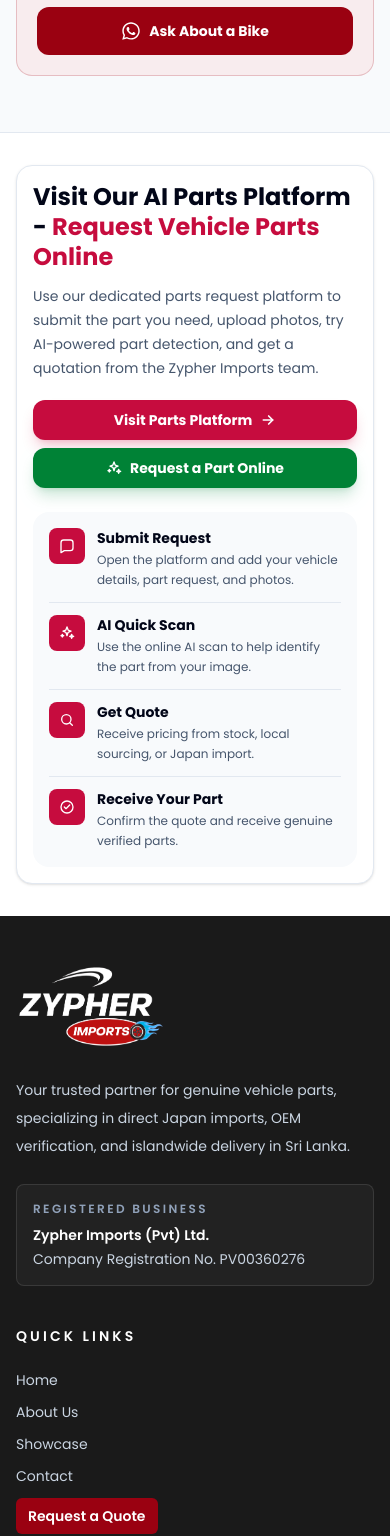
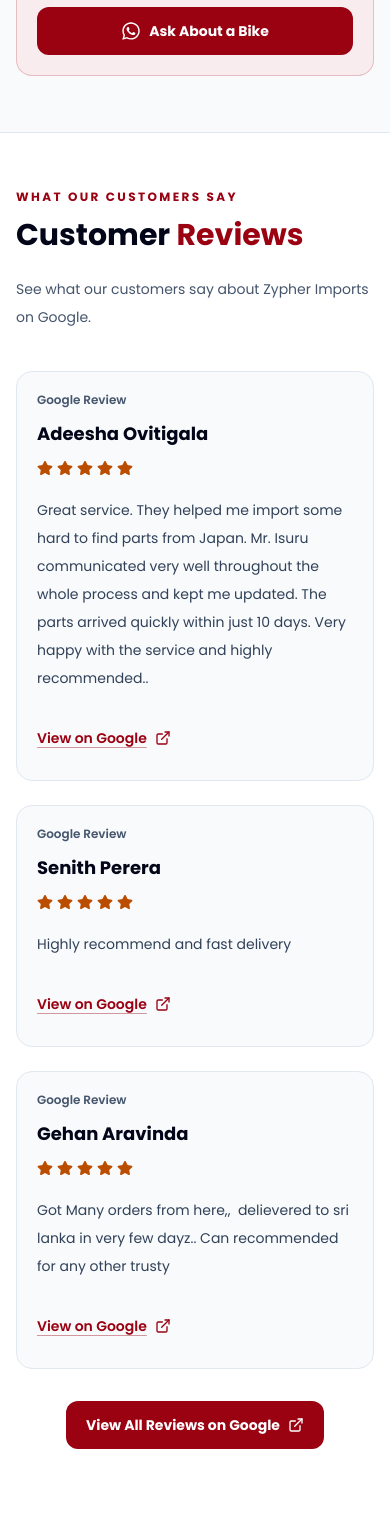
Before and after one commit to thriveyou/zypher-auto-parts-production, a Next.js app: page / in a window 390 px wide. Shown: the part 4460-5996 px from the top of the page. Built offline with nearby package versions, Linux system fonts and the light colour scheme.

Commit message:
feat: add GoogleReviews component to display customer reviews on the homepage

```diff
--- a/src/app/page.tsx
+++ b/src/app/page.tsx
@@ -9,6 +9,7 @@
 import PartsShowcaseHeader from "@/components/PartsHeader";
 import PartsShowcaseGrid from "@/components/Showcase-grid";
 import ZypherBikes from "@/components/ZypherBikes";
+import GoogleReviews from "@/components/GoogleReviews";
 import { pageMetadata, siteConfig } from "@/lib/seo";
 
 export const metadata: Metadata = pageMetadata({
@@ -52,6 +53,7 @@
         <PartsShowcaseGrid />
       </section>
       <ZypherBikes />
+      <GoogleReviews />
       <PartsRequestSection />
     </main>
   );
--- /dev/null
+++ b/src/components/GoogleReviews.tsx
@@ -0,0 +1,98 @@
+import { FaRegStar, FaStar } from "react-icons/fa";
+import { FiExternalLink } from "react-icons/fi";
+import { allReviewsUrl, reviews } from "@/data/reviews";
+
+export default function GoogleReviews() {
+  if (reviews.length === 0) return null;
+
+  return (
+    <section
+      id="reviews"
+      aria-labelledby="reviews-heading"
+      className="scroll-mt-8 bg-white py-14 md:py-20"
+    >
+      <div className="site-container">
+        <div className="max-w-3xl">
+          <p className="text-xs font-bold tracking-[0.2em] text-zypher-red">
+            WHAT OUR CUSTOMERS SAY
+          </p>
+          <h2
+            id="reviews-heading"
+            className="mt-3 text-3xl font-bold leading-tight text-slate-950 md:text-5xl"
+          >
+            Customer <span className="text-zypher-red">Reviews</span>
+          </h2>
+          <p className="mt-5 text-sm leading-7 text-slate-600 md:text-base">
+            See what our customers say about Zypher Imports on Google.
+          </p>
+        </div>
+
+        <ul className="mt-10 grid grid-cols-1 gap-6 sm:grid-cols-2 lg:grid-cols-3">
+          {reviews.map((review) => (
+            <li
+              key={review.url}
+              className="flex min-w-0 flex-col rounded-2xl border border-slate-200 bg-slate-50 p-5 transition-shadow hover:shadow-md md:p-6"
+            >
+              <p className="text-xs font-semibold text-slate-600">Google Review</p>
+              <h3 className="mt-3 text-lg font-bold text-slate-950 [overflow-wrap:anywhere]">
+                {review.name}
+              </h3>
+              <span
+                role="img"
+                aria-label={`${review.rating} out of 5 stars`}
+                className="mt-3 flex w-fit gap-1 text-amber-700"
+              >
+                {Array.from({ length: 5 }, (_, index) => {
+                  const Star = index < review.rating ? FaStar : FaRegStar;
+                  return <Star key={index} aria-hidden="true" className="h-4 w-4" />;
+                })}
+              </span>
+              <blockquote
+                className={`mb-6 mt-5 whitespace-pre-wrap text-sm leading-7 text-slate-700 [overflow-wrap:anywhere] ${review.text.length > 500 ? "line-clamp-8" : ""}`}
+              >
+                {review.text}
+              </blockquote>
+              {review.text.length > 500 && (
+                <a
+                  href={review.url}
+                  target="_blank"
+                  rel="noopener noreferrer"
+                  className="mb-3 inline-flex min-h-11 w-fit items-center gap-2 rounded-sm text-sm font-semibold text-zypher-red underline underline-offset-4 hover:text-[#7E010E] focus-visible:outline-2 focus-visible:outline-offset-4 focus-visible:outline-zypher-red"
+                >
+                  Read full review on Google
+                  <span className="sr-only"> (opens in a new tab)</span>
+                  <FiExternalLink aria-hidden="true" className="h-4 w-4 shrink-0" />
+                </a>
+              )}
+              <a
+                href={review.url}
+                target="_blank"
+                rel="noopener noreferrer"
+                className="mt-auto inline-flex min-h-11 w-fit items-center gap-2 rounded-sm text-sm font-semibold text-zypher-red underline decoration-zypher-red/40 underline-offset-4 transition-colors hover:text-[#7E010E] hover:decoration-current focus-visible:outline-2 focus-visible:outline-offset-4 focus-visible:outline-zypher-red"
+              >
+                View on Google
+                <span className="sr-only">: review by {review.name} (opens in a new tab)</span>
+                <FiExternalLink aria-hidden="true" className="h-4 w-4 shrink-0" />
+              </a>
+            </li>
+          ))}
+        </ul>
+
+        {allReviewsUrl && (
+          <div className="mt-8 flex justify-center">
+            <a
+              href={allReviewsUrl}
+              target="_blank"
+              rel="noopener noreferrer"
+              className="inline-flex min-h-12 items-center justify-center gap-2 rounded-xl bg-zypher-red px-5 py-3 text-center text-sm font-bold text-white transition-colors hover:bg-[#7E010E] focus-visible:outline-2 focus-visible:outline-offset-4 focus-visible:outline-zypher-red"
+            >
+              View All Reviews on Google
+              <span className="sr-only"> (opens in a new tab)</span>
+              <FiExternalLink aria-hidden="true" className="h-4 w-4 shrink-0" />
+            </a>
+          </div>
+        )}
+      </div>
+    </section>
+  );
+}
--- /dev/null
+++ b/src/data/reviews.ts
@@ -0,0 +1,32 @@
+export type GoogleReview = {
+  name: string;
+  rating: 1 | 2 | 3 | 4 | 5;
+  text: string;
+  url: string;
+};
+
+// Manually selected reviews from the three supplied Google review links.
+// Replace a review here using its exact customer wording and direct review URL.
+export const reviews: GoogleReview[] = [
+  {
+    name: "Adeesha Ovitigala",
+    rating: 5,
+    text: "Great service. They helped me import some hard to find parts from Japan. Mr. Isuru communicated very well throughout the whole process and kept me updated. The parts arrived quickly within just 10 days. Very happy with the service and highly recommended..",
+    url: "https://share.google/tQlBalPG9ueanvtO2",
+  },
+  {
+    name: "Senith Perera",
+    rating: 5,
+    text: "Highly recommend and fast delivery",
+    url: "https://share.google/TiITZE0H55nAPlASm",
+  },
+  {
+    name: "Gehan Aravinda",
+    rating: 5,
+    text: "Got Many orders from here,,  delievered to sri lanka in very few dayz.. Can recommended for any other trusty",
+    url: "https://share.google/EGW4ffrYUWzgcJLmZ",
+  },
+];
+
+// Change the View All button's destination here using the supplied business reviews URL.
+export const allReviewsUrl = "https://www.google.com/search?q=zypher+imports&oq=zyp&gs_lcrp=EgZjaHJvbWUqBggBEEUYOzIGCAAQRRg8MgYIARBFGDsyBggCEEUYOTIGCAMQRRg9MgYIBBBFGEEyBggFEEUYPNIBCDE0MDVqMGo3qAIAsAIA&sourceid=chrome&source=chrome.ob&ie=UTF-8&sei=xTrBauMW65Wx4w_8ssGwDA#lrd=0x2da522c18f8dd1b7:0x77e08b1dc0d1fbdf,1,,,,";
```
Also changed, not shown: 1 other file (tests, documents, lock files or other folders).
